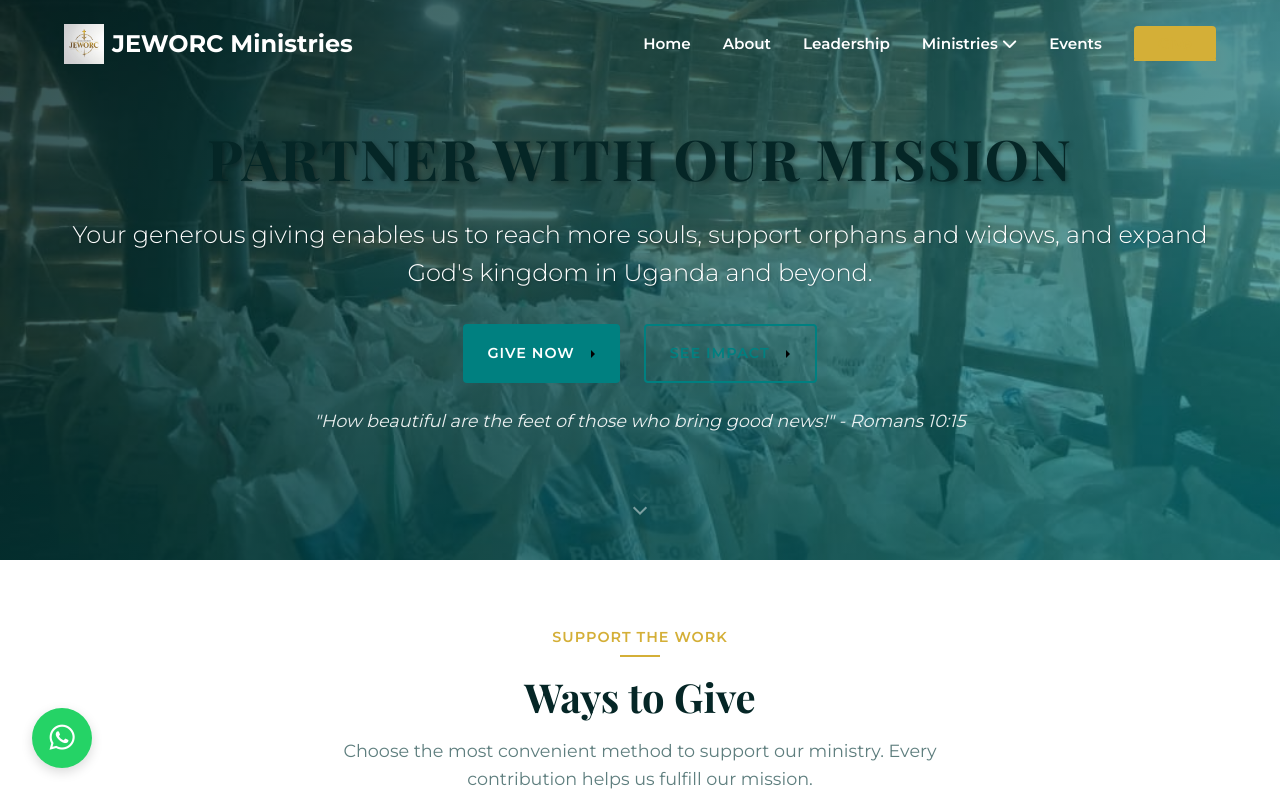
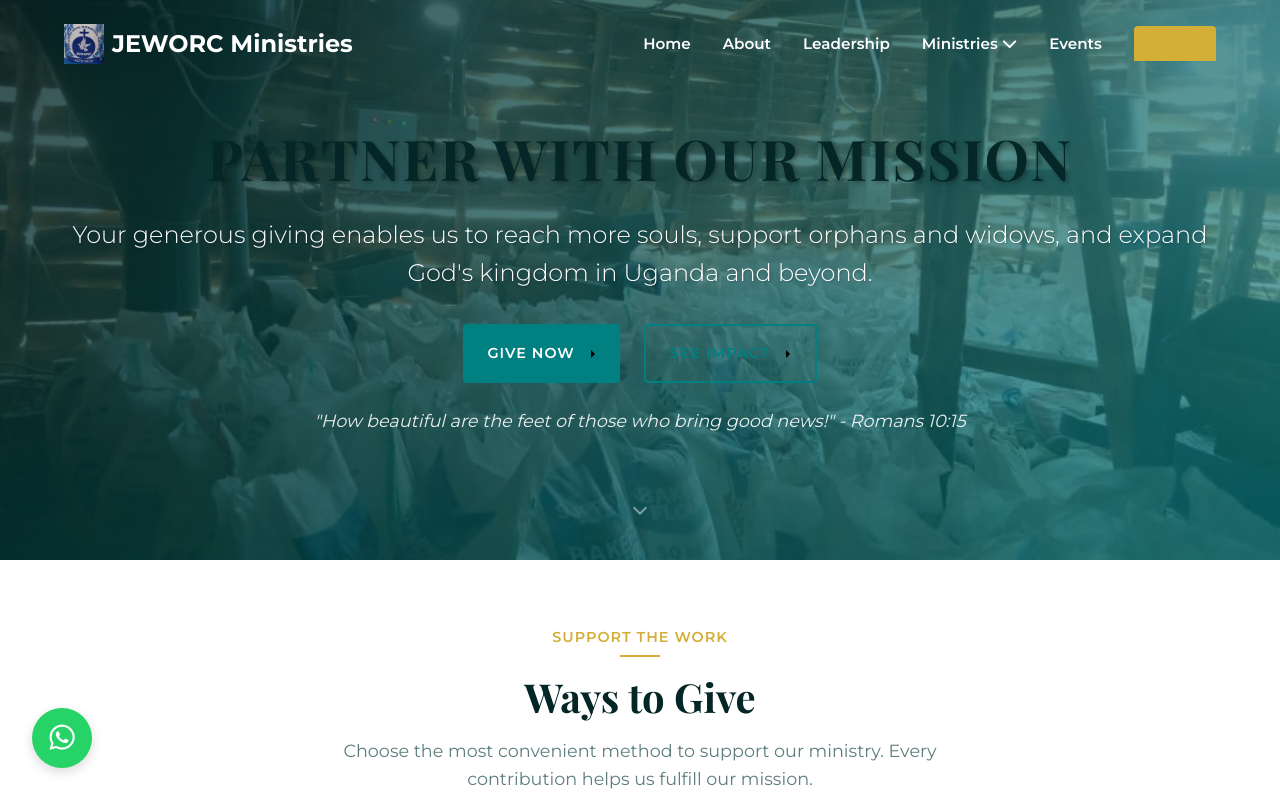
Before and after one commit to Alvinategyeka/JEWORC-Ministries, a plain HTML site: page donate.html in a window 1280 px wide. Shown: the top 800 px of the page. Drawn offline with nearby package versions, Linux system fonts and the light colour scheme.

Commit message:
Update donate.html

```diff
--- a/donate.html
+++ b/donate.html
@@ -67,7 +67,7 @@
         <div class="container">
             <nav class="navbar">
                 <a href="index.html" class="logo">
-                    <img src="images/logo-jeworc.png" alt="JEWORC Logo" width="40" height="40">
+                    <img src="images/logo-jeworc.jpg" alt="JEWORC Logo" width="40" height="40">
                     <span>JEWORC Ministries</span>
                 </a>
 
```
